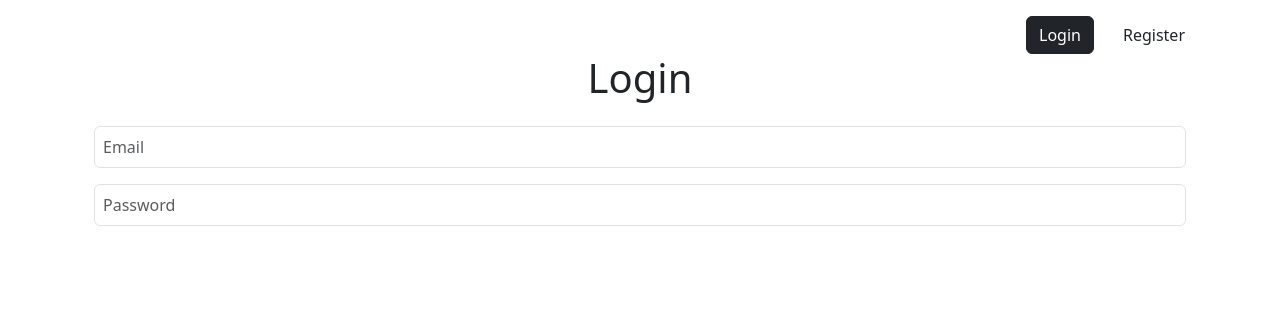
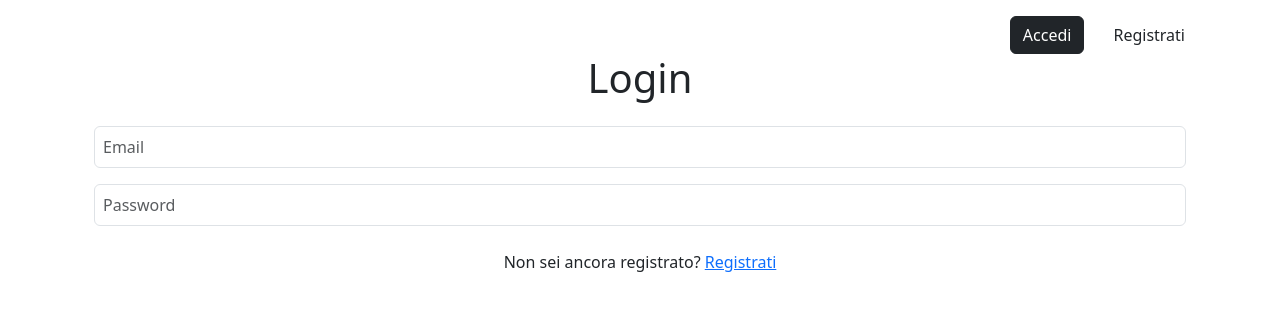
Before and after one commit to lorenzo-de-giorgi/ruby-next-products, a Next.js app: page /login in a window 1280 px wide. Shown: the top 310 px of the page. Built offline with nearby package versions, Linux system fonts and the light colour scheme.

Commit message:
added p with link in register and login page

```diff
--- a/app/layout.js
+++ b/app/layout.js
@@ -7,8 +7,8 @@ export default function RootLayout({ children }){
     <html>
       <body className='container'>
         <nav className='d-flex justify-content-end mt-3'>
-          <Link href="/login" className='me-3 btn btn-dark'>Login</Link>
-          <Link href="/register" className='btn btn-close-white'>Register</Link>
+          <Link href="/login" className='me-3 btn btn-dark'>Accedi</Link>
+          <Link href="/register" className='btn btn-close-white'>Registrati</Link>
         </nav>
         <main>
           {children}
--- a/app/login/page.js
+++ b/app/login/page.js
@@ -1,3 +1,5 @@
+import Link from "next/link";
+
 export default function LoginPage() {
     return(
         <div className="container">
@@ -6,6 +8,7 @@ export default function LoginPage() {
                 <input type="email" placeholder="Email" required className="form-control p-2 mb-3 mt-3"></input>
                 <input type="password" placeholder="Password" required className="form-control p-2"></input>
             </form>
+            <p className="text-center mt-4">Non sei ancora registrato? <Link href="/register">Registrati</Link></p>
         </div>
     )
 }
--- a/app/register/page.js
+++ b/app/register/page.js
@@ -1,3 +1,5 @@
+import Link from "next/link";
+
 export default function RegisterPage() {
     return(
         <div className="container">
@@ -11,6 +13,7 @@ export default function RegisterPage() {
                 <input type="text" placeholder="Surname" required className="form-control p-2 mb-3"></input>
                 <input type="date" placeholder="Date Of Birth" required className="form-control p-2 mb-3"></input>
             </form>
+            <p className="text-center mt-4">Sei già registrato? <Link href="/login">Accedi</Link></p>
         </div>
     )
 }
```
